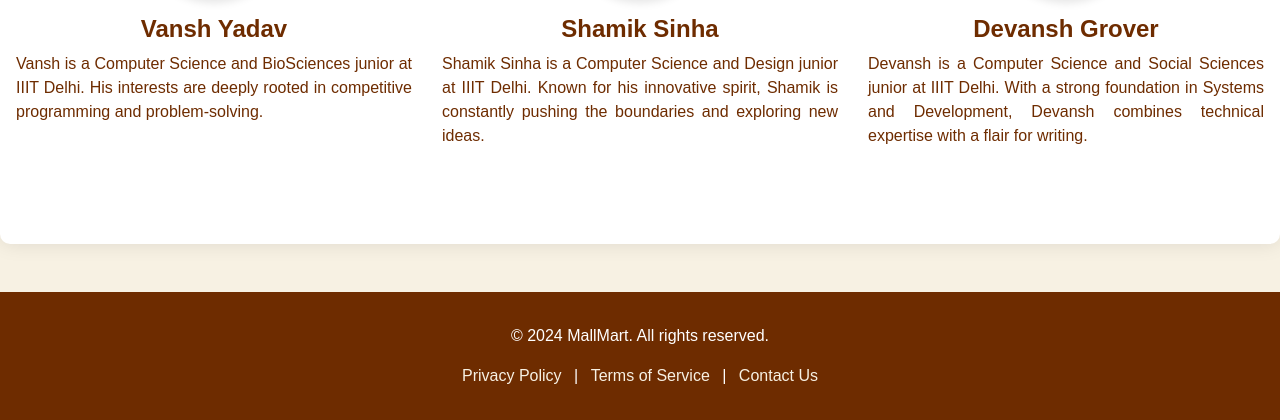
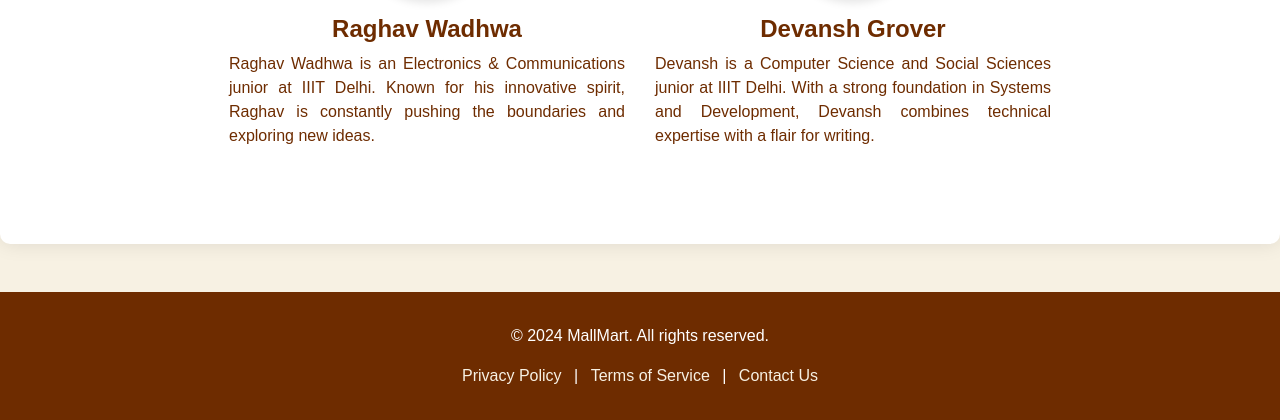
Before and after one commit to devansh2610/MallMart, a Flask app: page /about/ in a window 1280 px wide. Shown: the part 857-1277 px from the top of the page. Run offline with Flask 3, Linux system fonts and the light colour scheme; some libraries are stand-ins or nearby versions.

Commit message:
Update about.html

```diff
--- a/templates/about.html
+++ b/templates/about.html
@@ -147,17 +147,12 @@
         <h2>Meet the Team</h2>
         <div class="row justify-content-center">
             <div class="col-md-4 text-center team-member">
-                <img src="{{ url_for('static', filename='vans.jpeg') }}" alt="Team Member 1">
-                <h3>Vansh Yadav</h3>
-                <p>Vansh is a Computer Science and BioSciences junior at IIIT Delhi. His interests are deeply rooted in competitive programming and problem-solving.</p>
+                <img src="{{ url_for('static', filename='raghav.jpg') }}" alt="Team Member 1">
+                <h3>Raghav Wadhwa</h3>
+                <p>Raghav Wadhwa is an Electronics & Communications junior at IIIT Delhi. Known for his innovative spirit, Raghav is constantly pushing the boundaries and exploring new ideas.</p>
             </div>
             <div class="col-md-4 text-center team-member">
-                <img src="{{ url_for('static', filename='sham.jpeg') }}" alt="Team Member 2">
-                <h3>Shamik Sinha</h3>
-                <p>Shamik Sinha is a Computer Science and Design junior at IIIT Delhi. Known for his innovative spirit, Shamik is constantly pushing the boundaries and exploring new ideas.</p>
-            </div>
-            <div class="col-md-4 text-center team-member">
-                <img src="{{ url_for('static', filename='devans.jpeg') }}" alt="Team Member 3">
+                <img src="{{ url_for('static', filename='devansh.jpeg') }}" alt="Team Member 2">
                 <h3>Devansh Grover</h3>
                 <p>Devansh is a Computer Science and Social Sciences junior at IIIT Delhi. With a strong foundation in Systems and Development, Devansh combines technical expertise with a flair for writing.</p>
             </div>
```
